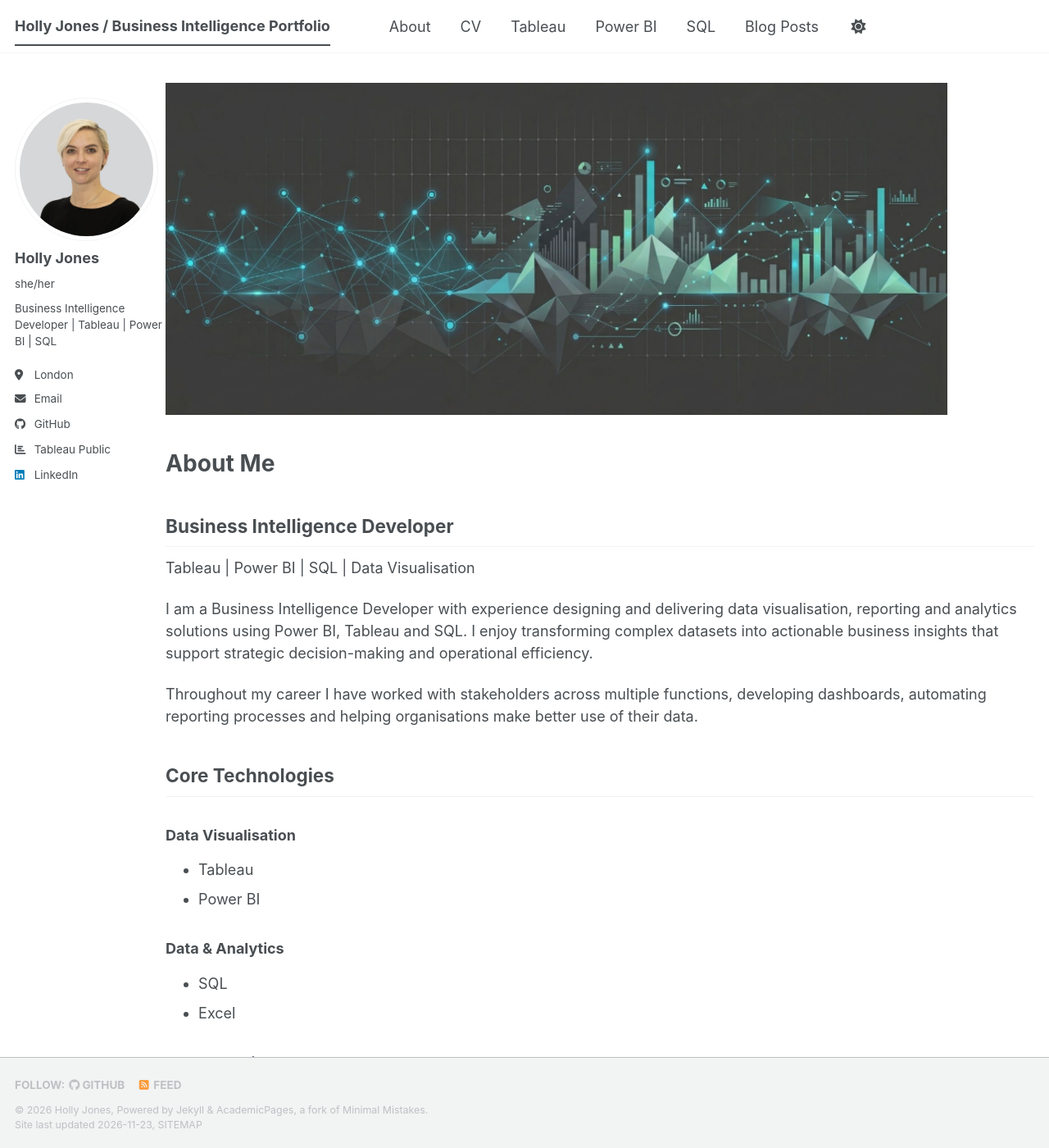
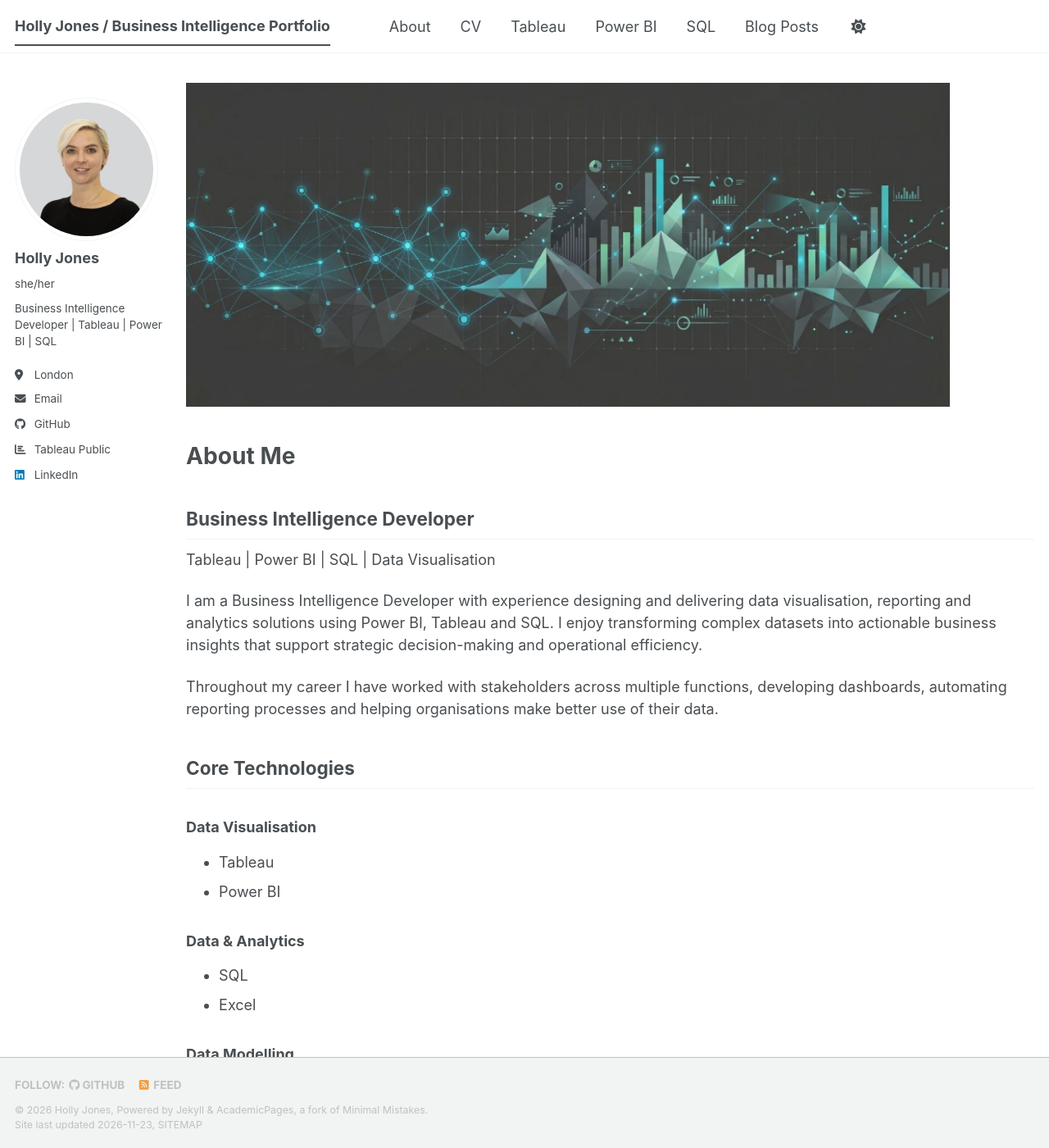
Before and after one commit to hjones87/hjones87.github.io, a Jekyll site: the page built from _pages/about.md, in a window 1280 px wide and 1400 px high. Shown: the whole window at 82% size. Built offline with Jekyll 4.4.1, drawn with Linux system fonts in a browser that asks for light colours; a script bundle is joined from its source files by our own code; a style sheet for code colours, icons or effects is not loaded.

Commit message:
Increase left padding in page inner wrap

```diff
--- a/_sass/layout/_page.scss
+++ b/_sass/layout/_page.scss
@@ -26,7 +26,7 @@
   .page__inner-wrap {
     @include full();
 
-    padding-left: 75px;
+    padding-left: 100px;
 
     .page__content,
     .page__meta,
```
